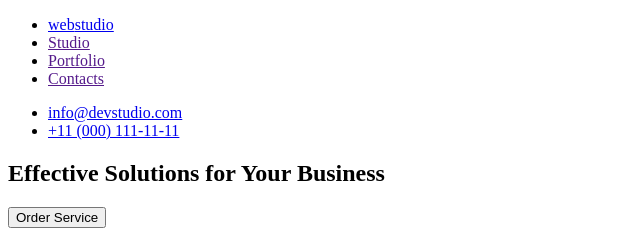
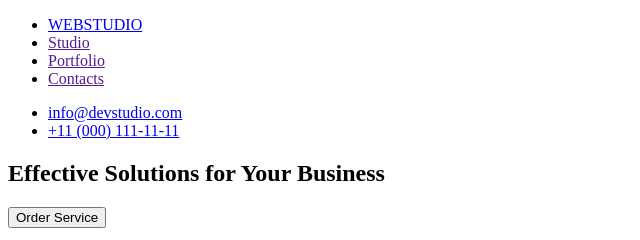
Before and after one commit to NesterovSerhii/goit-markup-hw-01, a plain HTML site: page index.html in a window 1280 px wide. Shown: the top 240 px of the page, 0-640 px from the left. Drawn offline with Linux system fonts and the light colour scheme.

Commit message:
Update index.html

```diff
--- a/index.html
+++ b/index.html
@@ -12,7 +12,7 @@
       <nav>
         <ul>
           <li>
-            <a href="./index.html"><span>web</span>studio</a>
+            <a href="./index.html"><span>WEB</span>STUDIO</a>
           </li>
           <li>
             <a href="">Studio</a>
@@ -154,7 +154,7 @@
     </main>
     <!-- FOOTER -->
     <footer>
-      <a href="./index.html"><span>web</span>studio</a>
+      <a href="./index.html"><span>WEB</span>STUDIO</a>
       <p>
         Increase the flow of customers and sales for your business with digital
         marketing &amp; growth solutions.
```
